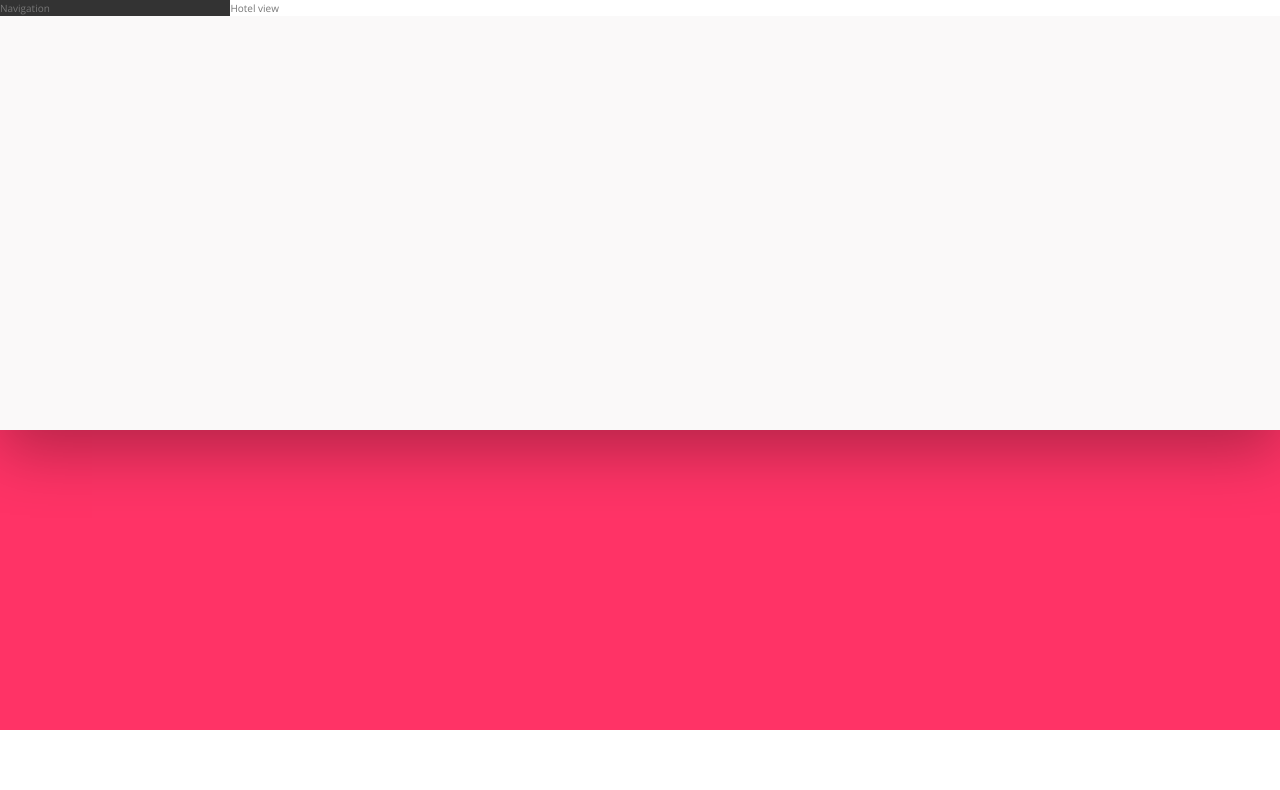
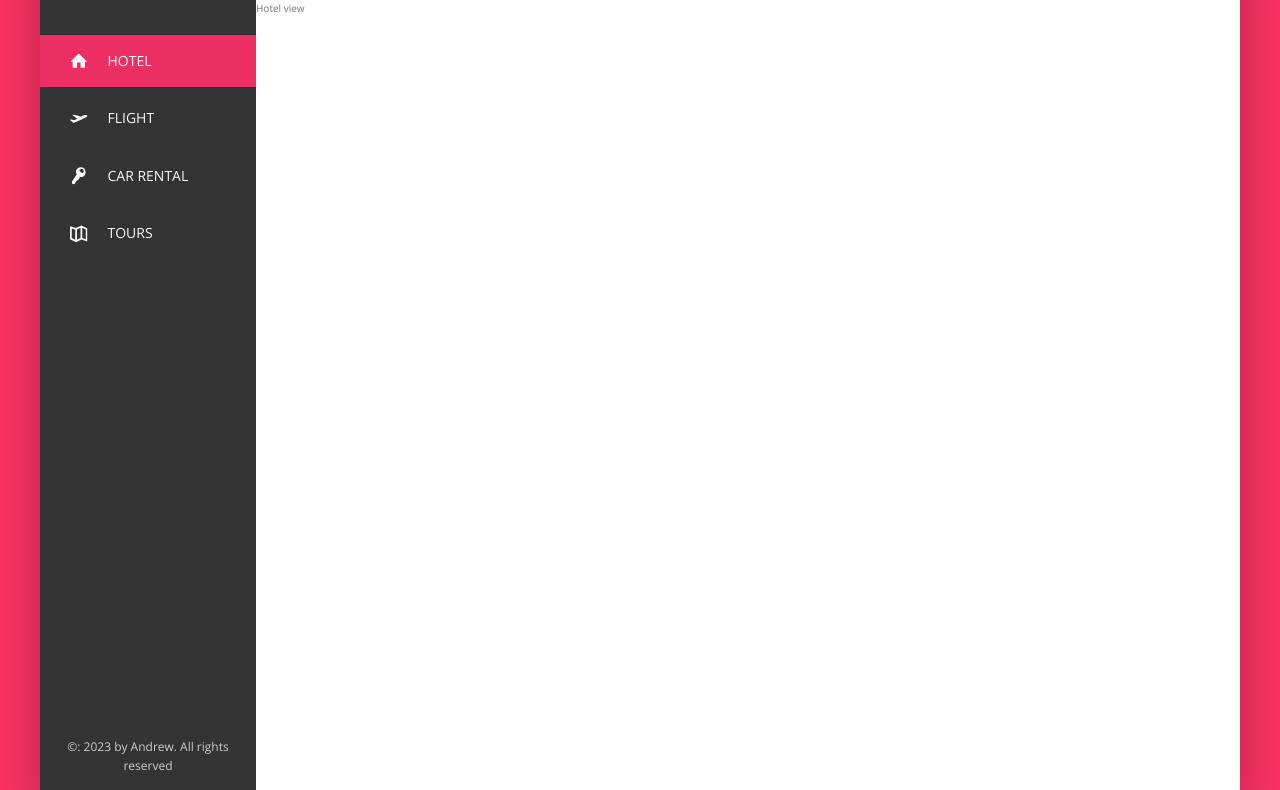
Before and after one commit to ap-sullivan/trillo, a plain HTML site: page index.html in a window 1280 px wide. Shown: the part 150-940 px from the top of the page. Before the commit the page ends 880 px from the top, so only its background shows below. Drawn offline with nearby package versions, Linux system fonts and the light colour scheme.

Commit message:
create and style the side navigation

```diff
--- a/index.html
+++ b/index.html
@@ -50,7 +50,46 @@
 </header>
         <div class="content">
             <nav class="sidebar">
-                Navigation
+                <ul class="side-nav">
+                    <li class="side-nav__item side-nav__item--active">
+                        <a href="#" class="side-nav__link">
+                            <svg class="side-nav__icon">
+                                <use href="img/symbol-defs.svg#icon-home"></use>
+                            </svg>
+                            <span>Hotel</span>
+                        </a>
+                    </li>
+
+                    <li class="side-nav__item">
+                        <a href="#" class="side-nav__link">
+                            <svg class="side-nav__icon">
+                                <use href="img/symbol-defs.svg#icon-aircraft-take-off"></use>
+                            </svg>
+                            <span>Flight</span>
+                        </a>
+                    </li>
+
+                    <li class="side-nav__item">
+                        <a href="#" class="side-nav__link">
+                            <svg class="side-nav__icon">
+                                <use href="img/symbol-defs.svg#icon-key"></use>
+                            </svg>
+                            <span>Car Rental</span>
+                        </a>
+                    </li>
+
+                    <li class="side-nav__item">
+                        <a href="#" class="side-nav__link">
+                            <svg class="side-nav__icon">
+                                <use href="img/symbol-defs.svg#icon-map"></use>
+                            </svg>
+                            <span>Tours</span>
+                        </a>
+                    </li>
+
+                </ul>
+
+                <div class="legal">&copy: 2023 by Andrew. All rights reserved</div>
             </nav>
             <main class="hotel-view">
                 Hotel view
--- a/scss/_components.scss
+++ b/scss/_components.scss
@@ -67,12 +67,6 @@
 
     }
 
-
-
-
-
-
-
 ////////////////////////////
 /// USER NAVIGATION
 
@@ -121,10 +115,6 @@
 
     }
 
-    &__user {
-
-    }
-
     &__user-photo {
         margin-right: 1.5rem;
         height: 3.75rem;
@@ -132,7 +122,81 @@
 
     }
 
-    &__user-name {
+}
+
+
+////////////////////////////
+/// SIDE NAVIGATION
+
+.side-nav {
+
+    font-size: 1.4rem;
+    list-style: none;
+    margin-top: 3.5rem;
+
+    &__item{
+        position: relative;
+
+        &:not(:last-child){
+            margin-bottom: .5rem;
+        }
+    }
+
+
+
+    &__item::before{
+        content: "";
+        position: absolute;
+        top: 0;
+        left: 0;
+        height: 100%;
+        width: 3px;
+        background-color: var(--color-primary);
+        transform: scaleY(0);
+        transition: transform .2s,
+                    width .4s cubic-bezier(1,0,0,1) .2s,
+                    background-color .2s;
 
     }
+
+    &__item:hover::before, &__item--active::before {
+        transform: scaleY(1);
+        width: 100%;
+    }
+
+    &__item:active::before {
+        background-color: var(--color-primary-light);
+    }
+
+
+
+    &__link:link, &__link:visited {
+        position: relative;
+        z-index: 10;
+        color: var(--color-grey-light-1);
+        text-decoration: none;
+        text-transform: uppercase;
+        display: block;
+        padding: 1.5rem 3rem;
+        display: flex;
+        align-items: center;
+    }
+
+    &__icon{
+        width: 1.75rem;
+        height: 1.75rem;
+        margin-right: 2rem;
+        fill: currentColor
+    }
+
 }
+
+////////////////////////////
+/// SIDE NAVIGATION
+
+.legal {
+    font-size: 1.2rem;
+    color: var(--color-grey-light-4);
+    text-align: center;
+    padding: 2.5rem;
+}
--- a/scss/_layout.scss
+++ b/scss/_layout.scss
@@ -1,5 +1,5 @@
 .container {
-    max-width: 140rem;
+    max-width: 120rem;
     margin: 8rem auto;
     background-color: var(--color-grey-light-1);
     box-shadow: var(--shadow-dark);
@@ -27,11 +27,16 @@
     // flex-grow / flex-shrink / flex-basis
     // this makes the sidebar take up 18% of the available space
     flex: 0 0 18%;
+    display: flex;
+    flex-direction: column;
+    justify-content: space-between;
 }
 
 .hotel-view {
     background-color: #fff;
     flex: 1;
+
+    height: 100vh;
 }
 
 .search__icon{
```
Also changed, not shown: css/style.css.
